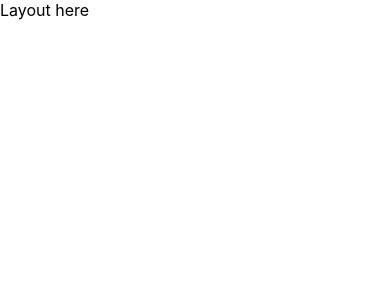
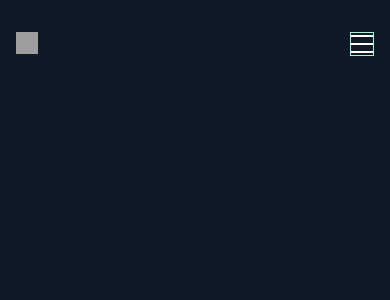
Before and after one commit to HeyMarcy/2022-portfolio, a Next.js app: page / in a window 390 px wide. Shown: the top 300 px of the page. Built offline with nearby package versions, Linux system fonts and the light colour scheme; grey boxes are pictures that could not be loaded.

Commit message:
add navigation, scss

```diff
--- /dev/null
+++ b/components/shared/header.tsx
@@ -0,0 +1,33 @@
+import Image from "next/image";
+import { useState } from "react";
+import Menu from "@/components/shared/menu";
+
+const Header = () => {
+  const [menuVisible, setmenuVisible] = useState(false);
+
+  return (
+    <header className='w-full fixed top-0 py-8 select-none z-50 bg-gradient-to-b from-gray-900 to-transparent'>
+      <div className='flex justify-between section-container'>
+        <a href='#home' className='link'>
+          <Image
+            src='/logo.svg'
+            alt='Logo - Marcy Montross'
+            width={22}
+            height={22}
+          />
+        </a>
+        <nav className={`outer-menu ${menuVisible ? "menu-visible" : ""}`}>
+          <button
+            className='hamburger w-6 h-6 flex items-center justify-center link relative border border-green-200'
+            onClick={setmenuVisible.bind(null, !menuVisible)}
+          >
+            <div className='relative flex-none w-full bg-white duration-300 flex items-center justify-center'></div>
+          </button>
+          <Menu setmenuVisible={setmenuVisible} />
+        </nav>
+      </div>
+    </header>
+  );
+};
+
+export default Header;
--- /dev/null
+++ b/components/shared/menu.tsx
@@ -0,0 +1,66 @@
+import { Dispatch, SetStateAction } from "react";
+import { MENULINKS } from "../../constants";
+
+const Menu = ({
+  setmenuVisible,
+}: {
+  setmenuVisible: Dispatch<SetStateAction<boolean>>;
+}) => {
+  return (
+    <section
+      className='menu fixed top-0 left-0 w-full h-full overflow-hidden invisible pointer-events-none flex items-center justify-center'
+      style={{ visibility: "hidden" }}
+    >
+      <div className='flex-none overflow-hidden flex items-center justify-center'>
+        <div className='text-center opacity-0 overflow-y-auto flex flex-none justify-center items-center max-h-screen'>
+          <ul
+            className='list-none py-4 px-0 m-0 block max-h-screen'
+            role='menu'
+          >
+            {MENULINKS.map((el) => (
+              <li
+                className='p-0 m-6 text-2xl block'
+                key={el.name}
+                role='menuitem'
+              >
+                <a
+                  className='link relative inline font-bold text-5xl duration-300 hover:no-underline'
+                  href={`#${el.ref}`}
+                  onClick={setmenuVisible.bind(null, false)}
+                >
+                  {el.name}
+                </a>
+              </li>
+            ))}
+          </ul>
+        </div>
+      </div>
+    </section>
+  );
+  // return (
+  //   <section className='menu' style={{ visibility: "hidden" }}>
+  //     <div className='flex-none overflow-hidden flex items-center justify-center'>
+  //       <div className='text-center overflow-y-auto flex flex-none justify-center items-center max-h-screen'>
+  //         <ul
+  //           className='list-none py-4 px-0 m-0 block max-h-screen'
+  //           role='menu'
+  //         >
+  //           {MENULINKS.map((el) => (
+  //             <li key={el.name} role='menuitem'>
+  //               <a
+  //                 className='link relative inline font-bold text-5xl duration-300 hover:no-underline'
+  //                 href={`#${el.ref}`}
+  //                 onClick={setmenuVisible.bind(null, false)}
+  //               >
+  //                 {el.name}
+  //               </a>
+  //             </li>
+  //           ))}
+  //         </ul>
+  //       </div>
+  //     </div>
+  //   </section>
+  // );
+};
+
+export default Menu;
--- a/pages/_app.js
+++ /dev/null
@@ -1,7 +0,0 @@
-import '../styles/globals.css'
-
-function MyApp({ Component, pageProps }) {
-  return <Component {...pageProps} />
-}
-
-export default MyApp
--- /dev/null
+++ b/pages/_app.tsx
@@ -0,0 +1,8 @@
+import "../styles/globals.scss";
+import type { AppProps } from "next/app";
+
+function MyApp({ Component, pageProps }: AppProps) {
+  return <Component {...pageProps} />;
+}
+
+export default MyApp;
--- a/pages/index.js
+++ /dev/null
@@ -1,17 +0,0 @@
-import Head from "next/head";
-import { METADATA } from "../constants";
-import Layout from "@/components/shared/layout";
-
-export default function Home() {
-  return (
-    <>
-      <Head>
-        <title>{METADATA.title}</title>
-        {/* <meta name="description" content="Generated by create next app" /> */}
-        <link rel='icon' href='/favicon.ico' />
-      </Head>
-
-      <Layout>Layout here</Layout>
-    </>
-  );
-}
--- /dev/null
+++ b/pages/index.tsx
@@ -0,0 +1,30 @@
+import Head from "next/head";
+import { METADATA } from "../constants";
+import Layout from "@/components/shared/layout";
+import Header from "@/components/shared/header";
+import React, { useEffect, useState } from "react";
+
+export default function Home() {
+  const renderBackdrop = (): React.ReactNode => (
+    <div className='fixed top-0 left-0 h-screen w-screen bg-gray-900 -z-1'></div>
+  );
+  return (
+    <>
+      <Head>
+        <title>{METADATA.title}</title>
+        {/* <meta name="description" content="Generated by create next app" /> */}
+        <link rel='icon' href='/favicon.ico' />
+      </Head>
+
+      <Layout>
+        <Header />
+        <main className='flex-col flex'>
+          {renderBackdrop()}
+          {/* <HeroSection />
+
+          <Footer /> */}
+        </main>
+      </Layout>
+    </>
+  );
+}
--- a/styles/globals.css
+++ /dev/null
@@ -1,26 +0,0 @@
-html,
-body {
-  padding: 0;
-  margin: 0;
-  font-family: -apple-system, BlinkMacSystemFont, Segoe UI, Roboto, Oxygen,
-    Ubuntu, Cantarell, Fira Sans, Droid Sans, Helvetica Neue, sans-serif;
-}
-
-a {
-  color: inherit;
-  text-decoration: none;
-}
-
-* {
-  box-sizing: border-box;
-}
-
-@media (prefers-color-scheme: dark) {
-  html {
-    color-scheme: dark;
-  }
-  body {
-    color: white;
-    background: black;
-  }
-}
--- /dev/null
+++ b/styles/globals.scss
@@ -0,0 +1,192 @@
+@tailwind base;
+@tailwind components;
+@tailwind utilities;
+
+body {
+  @apply bg-gray-900 text-white overflow-x-hidden;
+}
+
+html {
+  scroll-behavior: smooth;
+  overflow-x: hidden;
+
+  @media (min-width: 768px) {
+    font-size: 14px;
+  }
+
+  @media (min-width: 1024px) {
+    font-size: 15px;
+  }
+
+  @media (min-width: 1536px) {
+    font-size: 18px;
+  }
+  @media (min-width: 1800px) {
+    font-size: 20px;
+  }
+  @media (min-width: 2000px) {
+    font-size: 22px;
+  }
+}
+
+/* :root {
+  color-scheme: dark;
+} */
+
+::-moz-selection {
+  color: white;
+  background: blue;
+}
+
+::selection {
+  color: white;
+  background: blue;
+}
+
+.section-container {
+  @apply 2xl:container xl:px-20 md:px-12 px-4 mx-auto;
+}
+
+.outer-menu {
+  &.menu-visible {
+    .hamburger {
+      > div {
+        transform: rotate(135deg);
+        &:before {
+          top: 0;
+          transform: rotate(90deg);
+        }
+        &:after {
+          top: 0;
+          transform: rotate(90deg);
+          opacity: 0;
+        }
+      }
+    }
+    .menu {
+      pointer-events: auto;
+      visibility: visible !important;
+      backdrop-filter: blur(0.625rem);
+      -webkit-backdrop-filter: blur(0.625rem);
+      > div {
+        transform: scale(1);
+        transition-duration: 0.75s;
+        > div {
+          opacity: 1;
+          transition: opacity 0.4s ease 0.4s;
+        }
+      }
+    }
+    &:hover {
+      .hamburger {
+        > div {
+          transform: rotate(225deg);
+        }
+      }
+    }
+  }
+  .hamburger {
+    z-index: 1;
+    backface-visibility: hidden;
+
+    > div {
+      height: 0.125rem;
+      transition: all 0.4s ease;
+      -webkit-box-pack: center;
+      &:before,
+      &:after {
+        content: "";
+        z-index: 1;
+        position: absolute;
+        left: 0;
+        width: 100%;
+        top: -0.5rem;
+        height: 0.125rem;
+        background: inherit;
+        transition: all 0.4s ease;
+      }
+      &:after {
+        top: 0.5rem;
+      }
+    }
+  }
+  .menu {
+    backface-visibility: hidden;
+    outline: 0.0625rem solid transparent;
+    > div {
+      width: 250vw;
+      height: 250vw;
+      transform: scale(0);
+      will-change: transform;
+      border-radius: 50%;
+      transition: all 0.4s ease;
+      backface-visibility: hidden;
+      background: rgba(0, 0, 0, 0.5);
+      @supports not (backdrop-filter: blur(1px)) {
+        background: rgba(0, 0, 0, 0.8);
+      }
+
+      > div {
+        max-width: 90vw;
+        transition: opacity 0.4s ease;
+      }
+      ul {
+        li {
+          a {
+            background: linear-gradient(
+              90deg,
+              #ffffff 0%,
+              #ffffff 50%,
+              #6dd5ed 51%,
+              #2193b0 100%
+            );
+            background-size: 200% 100%;
+            -webkit-background-clip: text;
+            -webkit-text-fill-color: transparent;
+
+            &:hover,
+            &:focus {
+              background-position: 100% 0;
+            }
+          }
+        }
+      }
+    }
+  }
+}
+
+.text-gradient {
+  background: linear-gradient(90deg, #6dd5ed 0%, #2193b0 100%);
+  -webkit-background-clip: text;
+  -webkit-text-fill-color: transparent;
+}
+
+.text-strong {
+  background: linear-gradient(
+    90deg,
+    #ffffff 0%,
+    #ffffff 50%,
+    #6dd5ed 51%,
+    #2193b0 100%
+  );
+  background-size: 200% 100%;
+  -webkit-background-clip: text;
+  -webkit-text-fill-color: transparent;
+}
+
+.project-wrapper::-webkit-scrollbar {
+  display: none;
+}
+
+.skill {
+  padding-right: 1.25rem !important;
+  padding-bottom: 1.25rem !important;
+}
+
+.section-heading {
+  @apply md:text-5xl text-4xl font-bold text-gradient w-fit;
+}
+
+.section-title-sm {
+  @apply uppercase tracking-widest text-gray-200 text-sm;
+}
```
